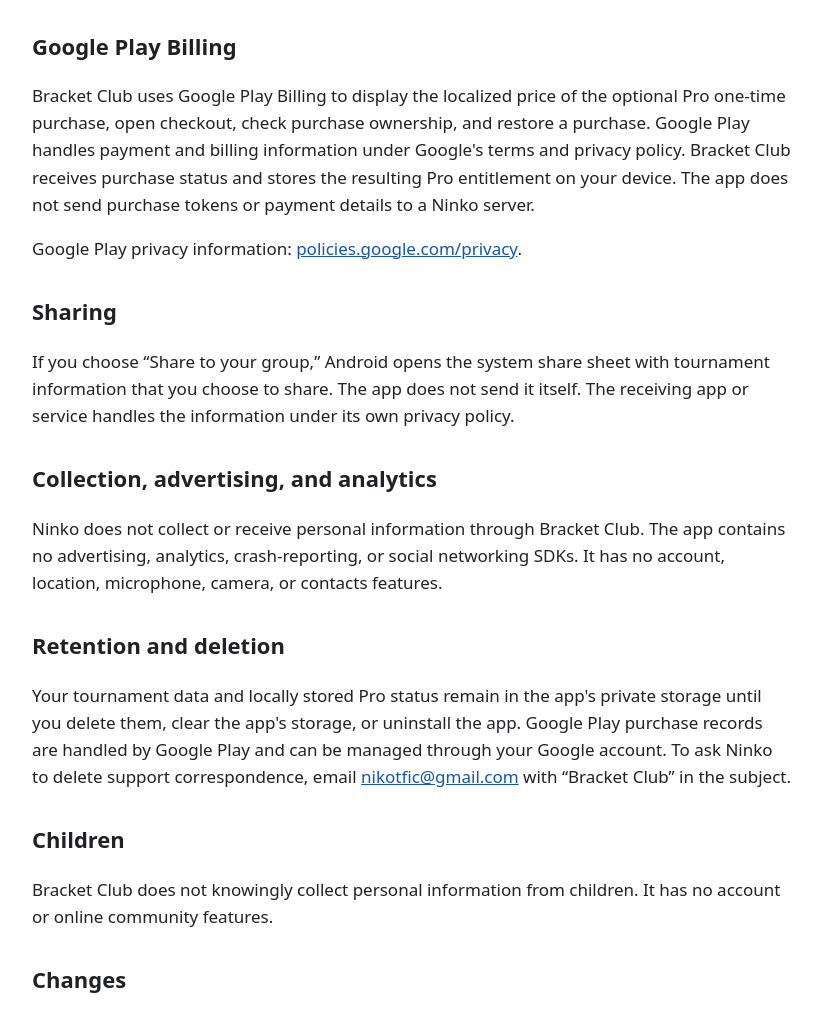
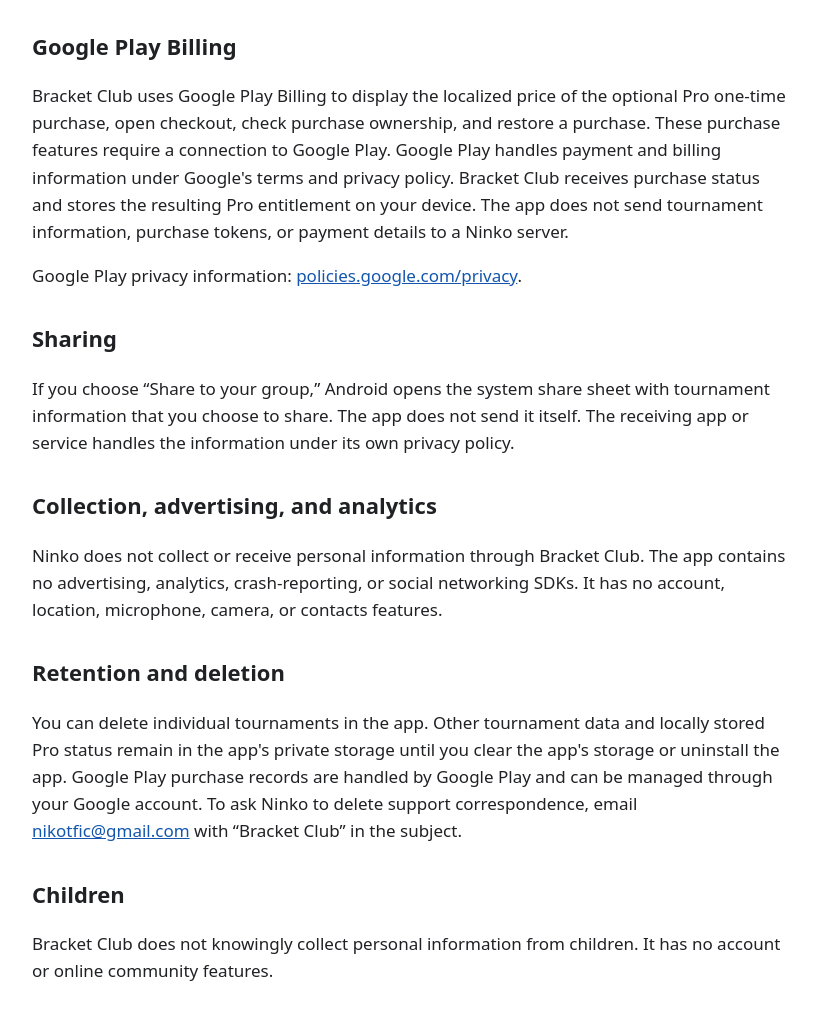
Before and after one commit to buxerr/ninko-app-privacy, a plain HTML site: page bracketclub.html in a window 1280 px wide. Shown: the part 421-1434 px from the top of the page, without its empty margins (228-1049 px from the left). Drawn offline with Linux system fonts and the light colour scheme.

Commit message:
Clarify billing and local data deletion

```diff
--- a/bracketclub.html
+++ b/bracketclub.html
@@ -23,7 +23,7 @@
   <p>Tournament names, team names, fixtures, scores, standings, and the local status of the optional Pro purchase are stored in private app storage on your device. The app does not require an account and does not send tournament information to a Ninko server. Android app backup is disabled. Clear the app's storage or uninstall it to remove this data.</p>
 
   <h2>Google Play Billing</h2>
-  <p>Bracket Club uses Google Play Billing to display the localized price of the optional Pro one-time purchase, open checkout, check purchase ownership, and restore a purchase. Google Play handles payment and billing information under Google's terms and privacy policy. Bracket Club receives purchase status and stores the resulting Pro entitlement on your device. The app does not send purchase tokens or payment details to a Ninko server.</p>
+  <p>Bracket Club uses Google Play Billing to display the localized price of the optional Pro one-time purchase, open checkout, check purchase ownership, and restore a purchase. These purchase features require a connection to Google Play. Google Play handles payment and billing information under Google's terms and privacy policy. Bracket Club receives purchase status and stores the resulting Pro entitlement on your device. The app does not send tournament information, purchase tokens, or payment details to a Ninko server.</p>
   <p>Google Play privacy information: <a href="https://policies.google.com/privacy">policies.google.com/privacy</a>.</p>
 
   <h2>Sharing</h2>
@@ -33,7 +33,7 @@
   <p>Ninko does not collect or receive personal information through Bracket Club. The app contains no advertising, analytics, crash-reporting, or social networking SDKs. It has no account, location, microphone, camera, or contacts features.</p>
 
   <h2>Retention and deletion</h2>
-  <p>Your tournament data and locally stored Pro status remain in the app's private storage until you delete them, clear the app's storage, or uninstall the app. Google Play purchase records are handled by Google Play and can be managed through your Google account. To ask Ninko to delete support correspondence, email <a href="mailto:nikotfic@gmail.com">nikotfic@gmail.com</a> with “Bracket Club” in the subject.</p>
+  <p>You can delete individual tournaments in the app. Other tournament data and locally stored Pro status remain in the app's private storage until you clear the app's storage or uninstall the app. Google Play purchase records are handled by Google Play and can be managed through your Google account. To ask Ninko to delete support correspondence, email <a href="mailto:nikotfic@gmail.com">nikotfic@gmail.com</a> with “Bracket Club” in the subject.</p>
 
   <h2>Children</h2>
   <p>Bracket Club does not knowingly collect personal information from children. It has no account or online community features.</p>
```
